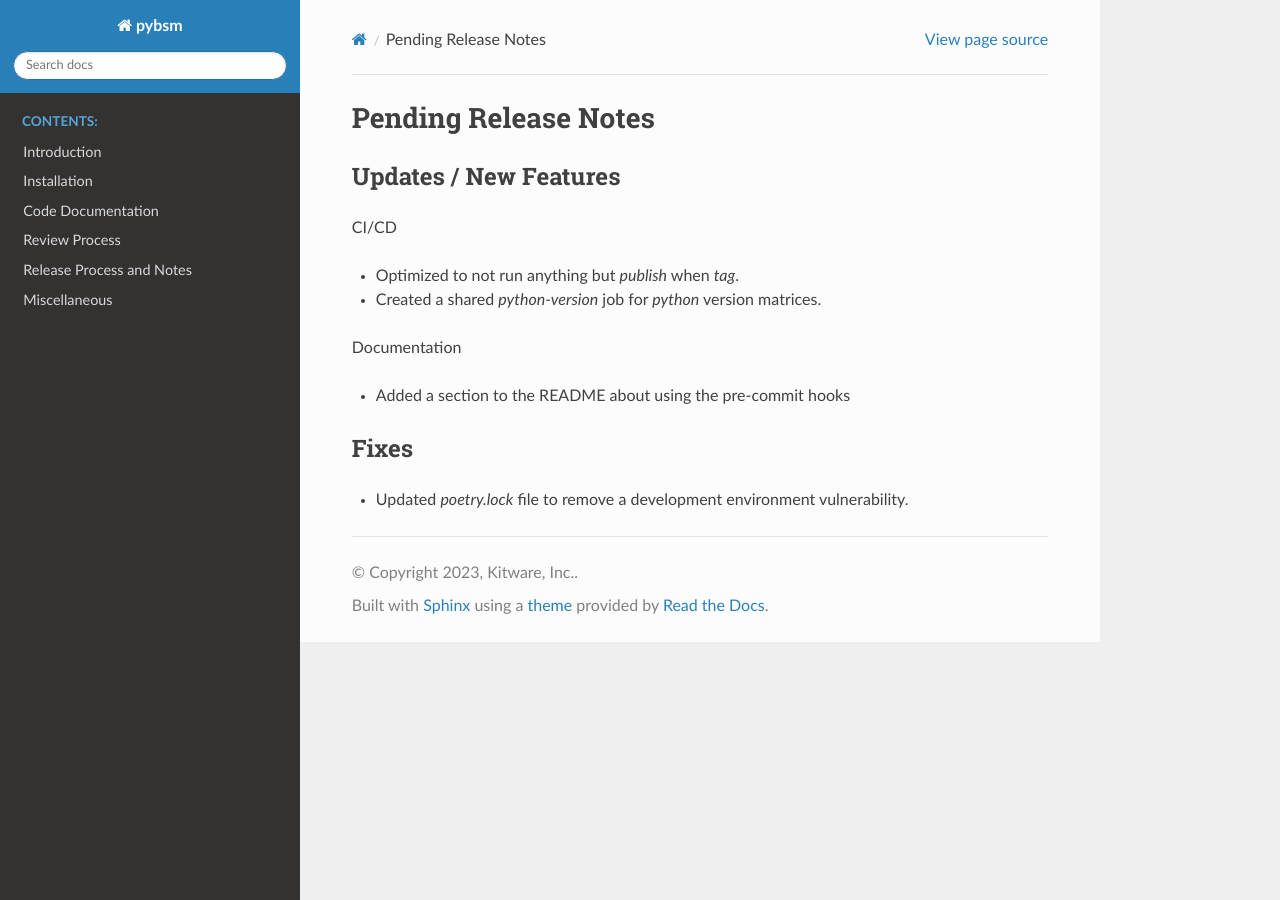
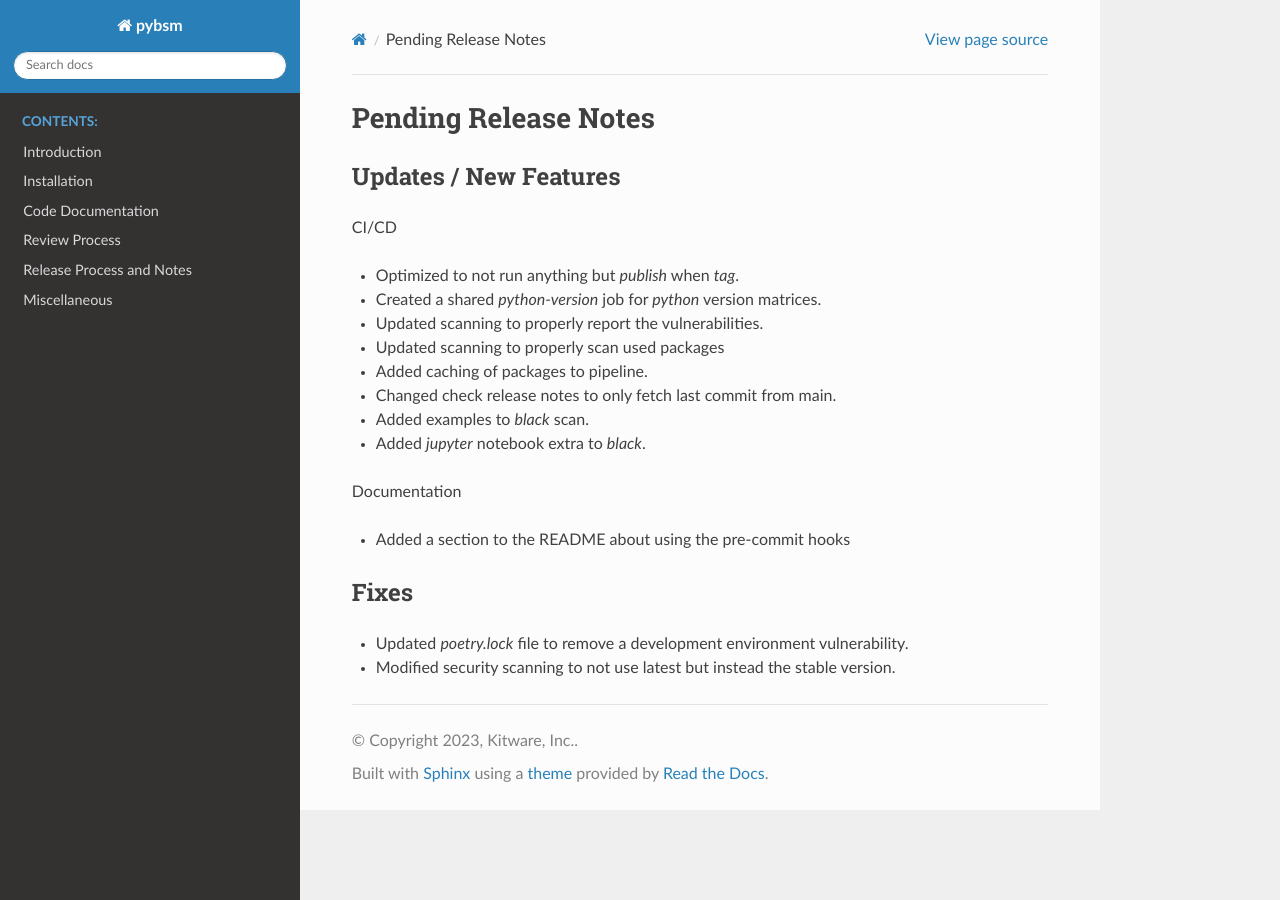
Before and after one commit to Kitware/pybsm, a Sphinx documentation site: the page built from docs/release_notes/pending_release.rst, in a window 1280 px wide. Built offline with Sphinx 7.4.7 and the Read the Docs theme 2.0.0, drawn with Linux system fonts in a browser that asks for light colours.

Commit message:
CI/CD optimizations.

```diff
--- a/docs/release_notes/pending_release.rst
+++ b/docs/release_notes/pending_release.rst
@@ -10,6 +10,18 @@ CI/CD
 
 * Created a shared `python-version` job for `python` version matrices.
 
+* Updated scanning to properly report the vulnerabilities.
+
+* Updated scanning to properly scan used packages
+
+* Added caching of packages to pipeline.
+
+* Changed check release notes to only fetch last commit from main.
+
+* Added examples to `black` scan.
+
+* Added `jupyter` notebook extra to `black`.
+
 Documentation
 
 * Added a section to the README about using the pre-commit hooks
@@ -18,3 +30,5 @@ Fixes
 -----
 
 * Updated `poetry.lock` file to remove a development environment vulnerability.
+
+* Modified security scanning to not use latest but instead the stable version.
--- a/pyproject.toml
+++ b/pyproject.toml
@@ -55,7 +55,7 @@ mypy = ">=0.991"
 types-setuptools = ">=65.6.0.1"
 pre-commit = ">=2.20"
 ruff = "^0.1.0"
-black = ">=24.3.0"
+black = {version = ">=24.3.0", extras=["jupyter"]}
 
 # Docs
 [tool.poetry.group.dev-docs]
```
Also changed, not shown: .gitlab-ci.yml, 9 other files.
